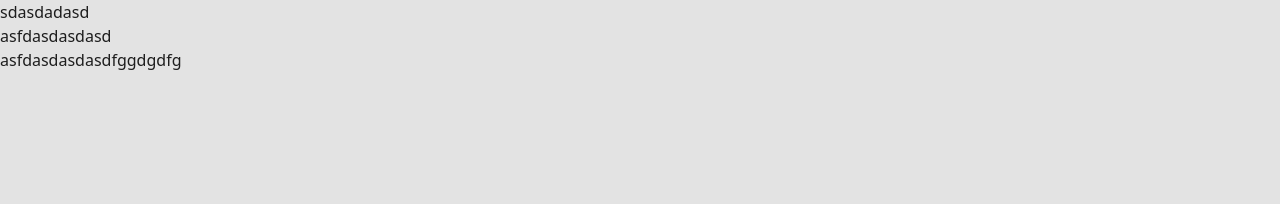
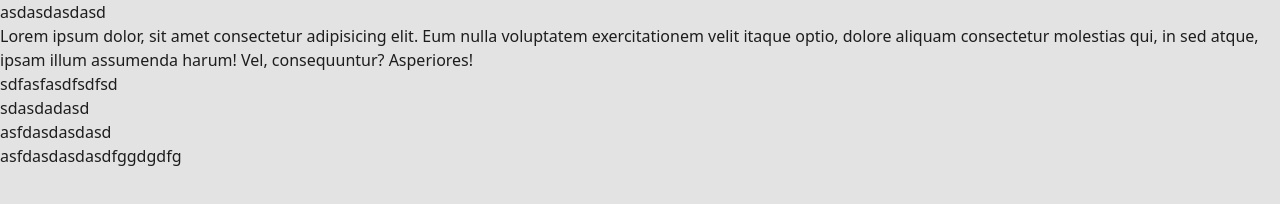
Before and after one commit to ysv-a/frontedtest, a website built with Vite: page index.html in a window 1280 px wide. Built offline with nearby package versions, Linux system fonts and the light colour scheme.

```diff
--- a/index.html
+++ b/index.html
@@ -14,6 +14,16 @@
     </style>
   </head>
   <body>
+    <header>asdasdasdasd</header>
+    <div class="card">
+      <p>
+        Lorem ipsum dolor, sit amet consectetur adipisicing elit. Eum nulla voluptatem exercitationem velit itaque
+        optio, dolore aliquam consectetur molestias qui, in sed atque, ipsam illum assumenda harum! Vel, consequuntur?
+        Asperiores!
+      </p>
+      <h3>sdfasfasdfsdfsd</h3>
+    </div>
+
     <h1>sdasdadasd</h1>
     <header>
       <h1>asfdasdasdasd</h1>
```
